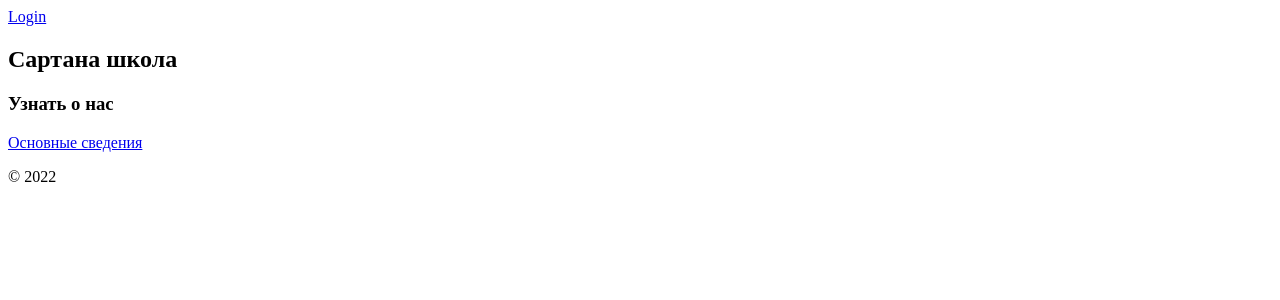
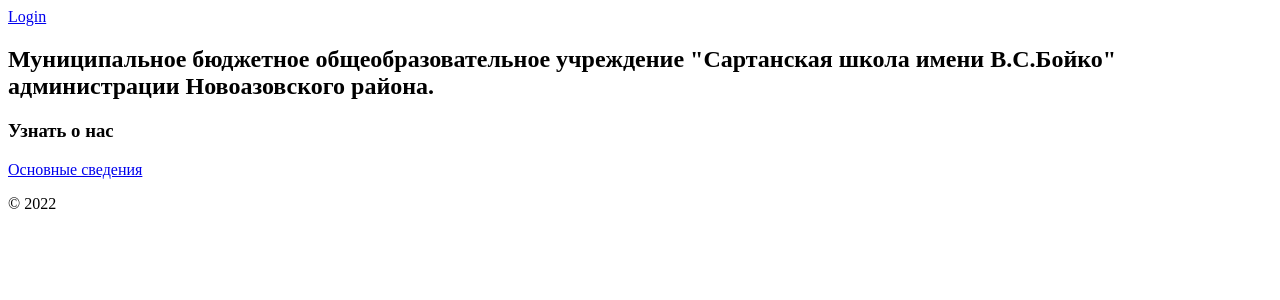
Before and after one commit to apuc/sartana_school, a Yii app: template frontend/views/site/index.php in a window 1280 px wide. Shown: the top 300 px of the page. Run offline with PHP 8.4 and a stand-in for Yii, Linux system fonts and the light colour scheme; the template is opened without the code that fills it, so the values that code supplies are empty; some libraries are stand-ins or nearby versions.

Commit message:
Сменил название

```diff
--- a/frontend/views/site/index.php
+++ b/frontend/views/site/index.php
@@ -20,7 +20,7 @@ $this->title = Yii::$app->name;
             <!--                we take our responsibility as a fun, supportive home-from-home very seriously.</p>-->
             <!--            <a class="intro__about">Download the Prep School Prospectus</a>-->
             <!--            <a class="intro__about">Register for our next Open Morning</a>-->
-            <h1 class="intro__title">Сартана школа</h1>
+            <h1 class="intro__title">Муниципальное бюджетное общеобразовательное учреждение "Сартанская школа имени В.С.Бойко" администрации Новоазовского района.</h1>
         </section>
 
         <?php
```
